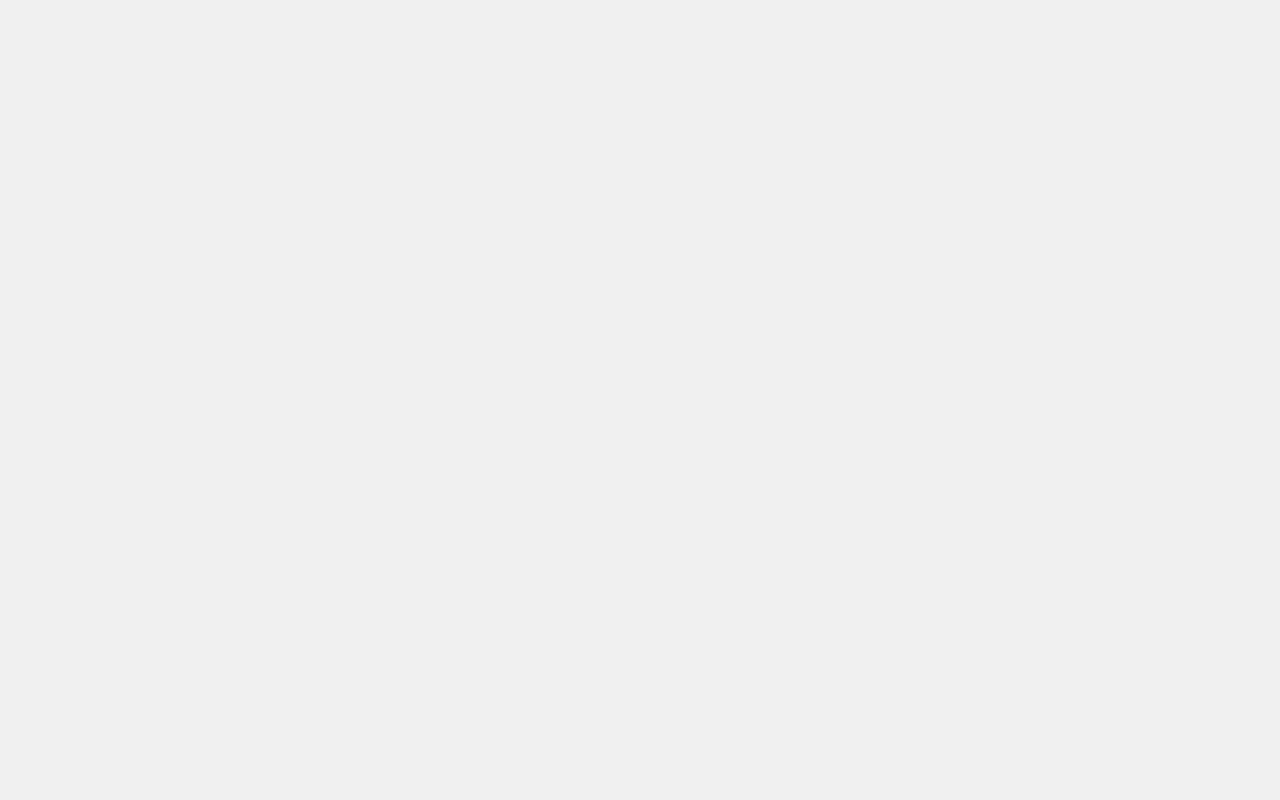
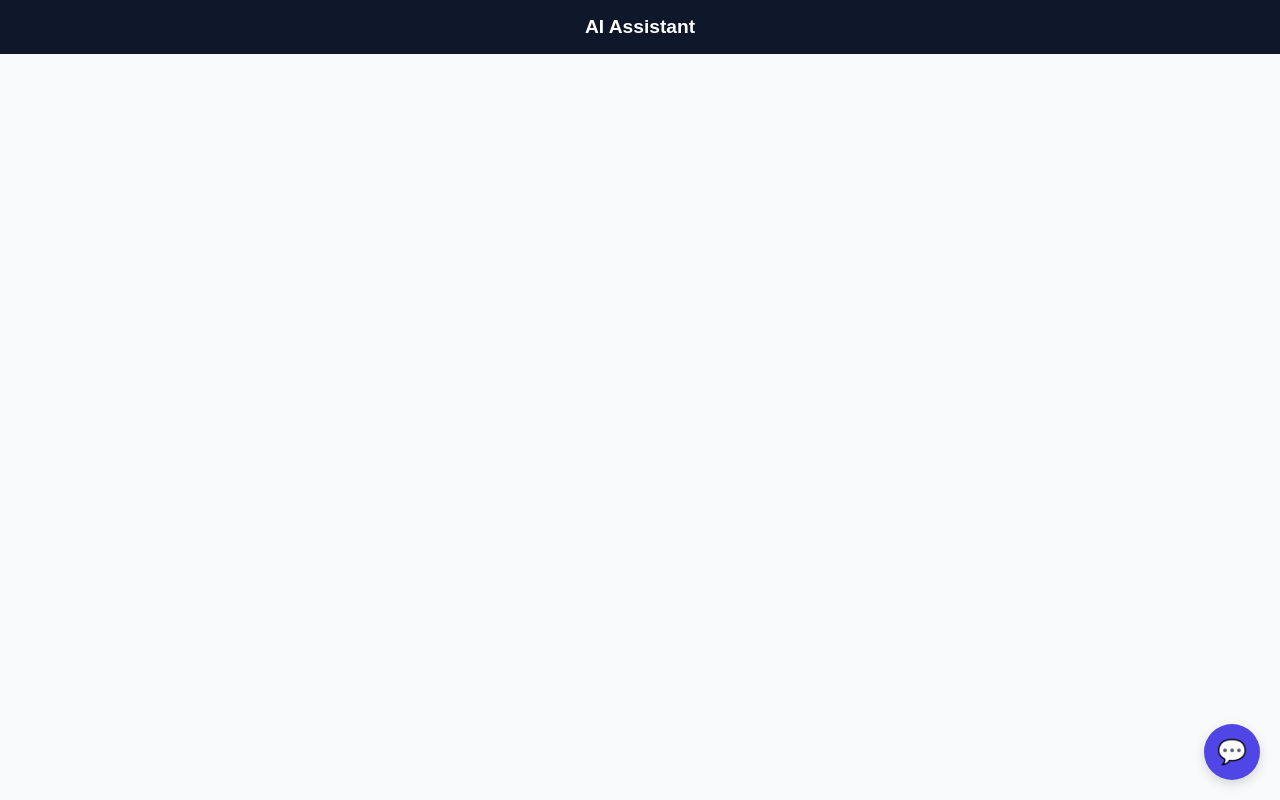
Before and after one commit to Sobanhanif4/portfolio-react, a React (Vite) app: page /chat-widget in a window 1280 px wide. Before the commit this address had no page. Built offline with nearby package versions, Linux system fonts and the light colour scheme.

Commit message:
added chatbot to esofthub

```diff
--- a/proxy.js
+++ b/proxy.js
@@ -189,7 +189,6 @@ Summary:
   }
 }
 
-// ✅ Final line to start the server on the defined port
 app.listen(PORT, () => {
   console.log(`Server listening on http://localhost:${PORT}`);
 });
--- a/src/App.jsx
+++ b/src/App.jsx
@@ -1,4 +1,35 @@
-// App.jsx
+// // App.jsx
+// import React from "react";
+// import { BrowserRouter as Router, Routes, Route } from "react-router-dom";
+// import Home from "./pages/Home";
+// import AboutPage from "./pages/AboutPage";
+// import ProjectsPage from "./pages/ProjectsPage";
+// import Contact from "./pages/Contact";
+// import Layout from "./pages/components/Layout";
+// import ProjectDetailPage from "./pages/ProjectDetailPage";
+
+// const App = () => {
+//   return (
+//     <Router>
+//       <Routes>
+//         {/* Use the Layout component to wrap the routes */}
+//         <Route path="/" element={<Layout />}>
+//           <Route index element={<Home />} />
+//           <Route path="about" element={<AboutPage />} />
+//           <Route path="projects" element={<ProjectsPage />} />
+
+//           {/* Add the dynamic route for project details */}
+//           <Route path="project/:projectId" element={<ProjectDetailPage />} />
+
+//           <Route path="contact" element={<Contact />} />
+//         </Route>
+//       </Routes>
+//     </Router>
+//   );
+// };
+
+// export default App;
+
 import React from "react";
 import { BrowserRouter as Router, Routes, Route } from "react-router-dom";
 import Home from "./pages/Home";
@@ -6,21 +37,22 @@ import AboutPage from "./pages/AboutPage";
 import ProjectsPage from "./pages/ProjectsPage";
 import Contact from "./pages/Contact";
 import Layout from "./pages/components/Layout";
-import ProjectDetailPage from "./pages/ProjectDetailPage"; // Import the new ProjectDetailPage component
+import ProjectDetailPage from "./pages/ProjectDetailPage";
+import ChatWidgetPage from "./pages/ChatWidgetPage"; // ⬅️ new import
 
 const App = () => {
   return (
     <Router>
       <Routes>
-        {/* Use the Layout component to wrap the routes */}
+        {/* Chatbot route — outside the Layout */}
+        <Route path="/chat-widget" element={<ChatWidgetPage />} />
+
+        {/* Main site routes with layout */}
         <Route path="/" element={<Layout />}>
           <Route index element={<Home />} />
           <Route path="about" element={<AboutPage />} />
           <Route path="projects" element={<ProjectsPage />} />
-
-          {/* Add the dynamic route for project details */}
           <Route path="project/:projectId" element={<ProjectDetailPage />} />
-
           <Route path="contact" element={<Contact />} />
         </Route>
       </Routes>
--- /dev/null
+++ b/src/pages/ChatWidgetPage.jsx
@@ -0,0 +1,49 @@
+import React from "react";
+import ChatWidget from "../components/ChatWidget"; // your working chatbot
+
+const ChatWidgetPage = () => {
+  return (
+    <div
+      style={{
+        height: "100vh",
+        width: "100vw",
+        margin: 0,
+        padding: 0,
+        backgroundColor: "#ffffff",
+        display: "flex",
+        flexDirection: "column",
+        fontFamily: "sans-serif",
+      }}
+    >
+      {/* Header */}
+      <header
+        style={{
+          padding: "1rem 2rem",
+          backgroundColor: "#0f172a",
+          color: "#fff",
+          fontSize: "1.2rem",
+          fontWeight: "bold",
+          textAlign: "center",
+          boxShadow: "0 2px 6px rgba(0,0,0,0.1)",
+        }}
+      >
+        AI Assistant
+      </header>
+
+      {/* Chat Area */}
+      <div
+        style={{
+          flex: 1,
+          overflow: "hidden",
+          display: "flex",
+          flexDirection: "column",
+          backgroundColor: "#f8fafc",
+        }}
+      >
+        <ChatWidget />
+      </div>
+    </div>
+  );
+};
+
+export default ChatWidgetPage;
```
